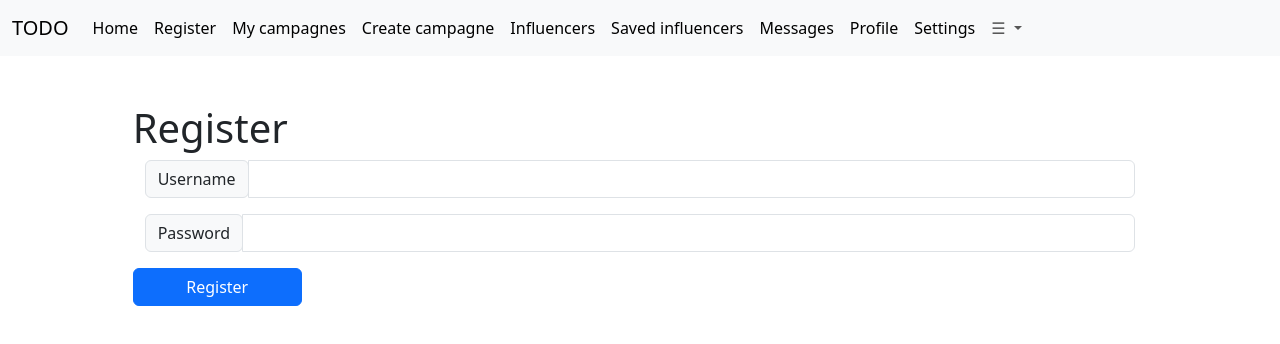
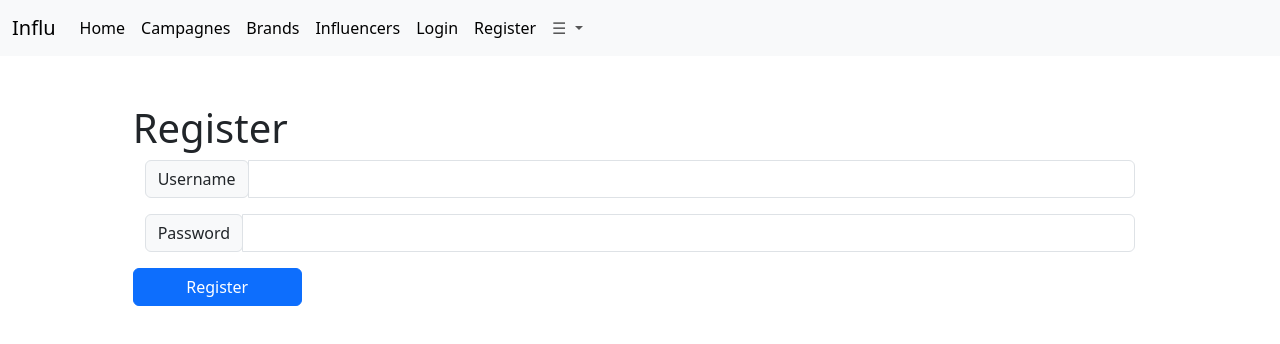
Before and after one commit to MrtnBalazs/influ-frontend, an Angular app: page /signup in a window 1280 px wide. Shown: the top 344 px of the page. Built offline with nearby package versions, Linux system fonts and the light colour scheme.

Commit message:
Fixed navbar order and login/logout, brand/iflu situation

```diff
--- a/src/app/service/authentication/authentication.service.ts
+++ b/src/app/service/authentication/authentication.service.ts
@@ -5,11 +5,19 @@ import { Injectable } from '@angular/core';
 })
 export class AuthenticationService {
 
-  isLoggedIn: boolean | undefined;
+  constructor() {}
 
-  constructor() { }
+  getIsLoggedIn() {
+    return localStorage.getItem("isLoggedIn") === "true";
+  }
 
-  register(username: string | undefined, password: string | undefined) {
-    // Make http call, set loggedin
+  login() {
+    localStorage.setItem("isLoggedIn", "true");
   }
+
+  logout() {
+    localStorage.setItem("isLoggedIn", "false");
+  }
+
+  register() {}
 }
--- a/src/app/sidebar/sidebar.component.html
+++ b/src/app/sidebar/sidebar.component.html
@@ -1,11 +1,27 @@
 <nav class="navbar navbar-expand-lg bg-body-tertiary">
   <div class="container-fluid">
-    <a class="navbar-brand" href="/homepage" (click)="switchBrandCampagne()">TODO</a>
+    @if(isBrand()){
+      <a class="navbar-brand" href="/homepage" (click)="switchBrandCampagne()">Brand</a>
+    } @else {
+      <a class="navbar-brand" href="/homepage" (click)="switchBrandCampagne()">Influ</a>
+    }
     <div class="collapse navbar-collapse" id="navbarNavDropdown">
       <ul class="navbar-nav">
         @for (item of getRouteList(); track item.name) {
           <li class="nav-item">
             <a class="nav-link active" [href]="item.route">{{item.name}}</a>
+          </li>
+        }
+        @if(isLoggedIn()) {
+          <li class="nav-item">
+            <a class="nav-link active" (click)="logOut()" href="#">Logout</a>
+          </li>
+        } @else {
+          <li class="nav-item">
+            <a class="nav-link active" (click)="login()" href="#">Login</a>
+          </li>
+          <li class="nav-item">
+            <a class="nav-link active" href="/register">Register</a>
           </li>
         }
         <li class="nav-item dropdown">
--- a/src/app/sidebar/sidebar.component.ts
+++ b/src/app/sidebar/sidebar.component.ts
@@ -1,4 +1,6 @@
 import { Component } from '@angular/core';
+import { IsBrandService } from '../service/is-brand/is-brand.service';
+import { AuthenticationService } from '../service/authentication/authentication.service';
 
 @Component({
   selector: 'app-sidebar',
@@ -8,48 +10,69 @@ import { Component } from '@angular/core';
   styleUrl: './sidebar.component.css'
 })
 export class SidebarComponent {
-  isOpen = true;
-  isBrand = true;
+
+  constructor(private isBrandService: IsBrandService, private authenticationService: AuthenticationService) {}
+
+  isBrand() {
+    return this.isBrandService.getIsBrand();
+  }
+
+  isLoggedIn() {
+    return this.authenticationService.getIsLoggedIn();
+  }
+
+  loggedOutMenuItems = [
+    { name: 'Home', route: '/homepage' },
+    { name: 'Campagnes', route: '/campagnes' },
+    { name: 'Brands', route: '/brands' },
+    { name: 'Influencers', route: '/influencers' },
+  ]
 
   commonMenuItemsFront = [
     { name: 'Home', route: '/homepage' },
-    { name: 'Register', route: '/signup' },
   ]
 
   commonMenuItemsBack = [
+    { name: 'Profile', route: '/profile' },
     { name: 'Messages', route: '/messages' },
-    { name: 'Profile', route: '/profile' },
     { name: 'Settings', route: '/settings' },
   ]
 
   influMenuItems = [
     { name: 'Campagnes', route: '/campagnes' },
+    { name: 'Saved campagnes', route: '/saved-campagnes' },
     { name: 'My pitches', route: '/my-pithces' },
-    { name: 'Saved campagnes', route: '/saved-campagnes' },
+    { name: 'Saved Brands', route: '/saved-brands' },
     { name: 'Brands', route: '/brands' },
-    { name: 'Saved Brands', route: '/saved-brands' },
   ];
 
   brandMenuItems = [
     { name: 'My campagnes', route: '/campagnes' },
     { name: 'Create campagne', route: '/create-campagne' },
+    { name: 'Saved influencers', route: '/saved-influencers' },
     { name: 'Influencers', route: '/influencers' },
-    { name: 'Saved influencers', route: '/saved-influencers' },
   ];
 
   getRouteList() {
-    this.commonMenuItemsBack
-    if(this.isBrand)
-      return this.commonMenuItemsFront.concat(this.brandMenuItems).concat(this.commonMenuItemsBack);
-    else
-      return this.commonMenuItemsFront.concat(this.influMenuItems).concat(this.commonMenuItemsBack);
-  }
-
-  toggleNavbar() {
-    this.isOpen = !this.isOpen;
+    if(this.isLoggedIn()) {
+      if(this.isBrand())
+        return this.commonMenuItemsFront.concat(this.brandMenuItems).concat(this.commonMenuItemsBack);
+      else
+        return this.commonMenuItemsFront.concat(this.influMenuItems).concat(this.commonMenuItemsBack);
+    } else {
+      return this.loggedOutMenuItems;
+    }
   }
 
   switchBrandCampagne() {
-    this.isBrand = !this.isBrand;
+    this.isBrandService.setIsBrand(!this.isBrand());
+  }
+
+  login() {
+    this.authenticationService.login();
+  }
+
+  logOut() {
+    this.authenticationService.logout();
   }
 }
--- a/src/app/signup/signup.component.ts
+++ b/src/app/signup/signup.component.ts
@@ -16,6 +16,6 @@ export class SignupComponent {
 
   onRegisterClick() {
     console.log("Register clicked!")
-    this.authService.register(this.username, this.password);
+    this.authService.register();
   }
 }
```
Also changed, not shown: src/app/service/campagne/campagne.service.ts (+0 -7 lines).
